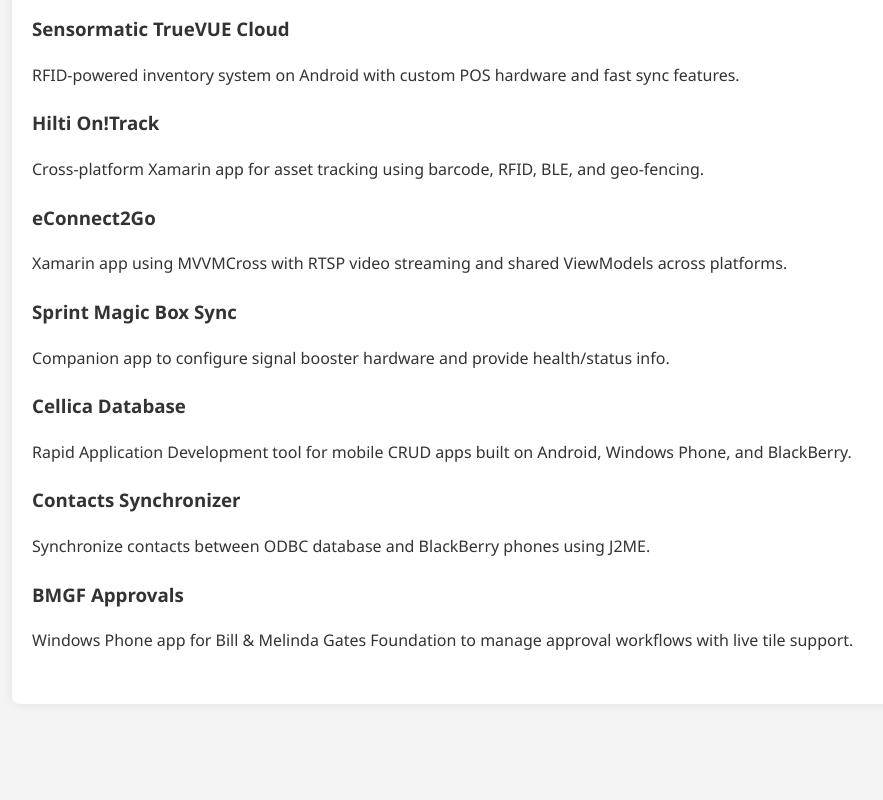
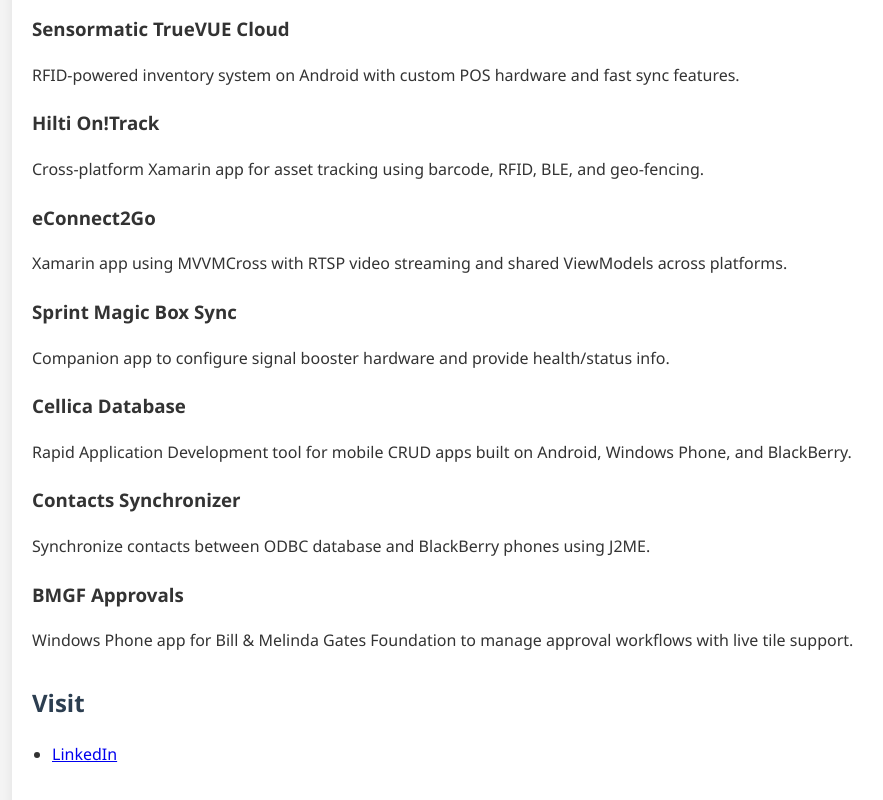
Before and after one commit to rsonar-bb/rsonar-bb.github.io, a plain HTML site: page index.html in a window 1280 px wide. Shown: the part 1284-2084 px from the top of the page, without its empty margins (108-991 px from the left). Before the commit the page ends 2028 px from the top, so only its background shows below. Drawn offline with Linux system fonts and the light colour scheme.

Commit message:
Update index.html

```diff
--- a/index.html
+++ b/index.html
@@ -143,6 +143,13 @@
         <p>Windows Phone app for Bill & Melinda Gates Foundation to manage approval workflows with live tile support.</p>
       </div>
     </div>
+
+    <div class="section">
+      <h2>Visit</h2>
+      <ul>
+        <li><a href="https://www.linkedin.com/in/rajesh-sonar-a985661b?utm_source=share&utm_campaign=share_via&utm_content=profile&utm_medium=ios_app" target="_blank" rel="noopener noreferrer">LinkedIn</a></li>
+      </ul>
+    </div>
   </div>
 </body>
 </html>
```
